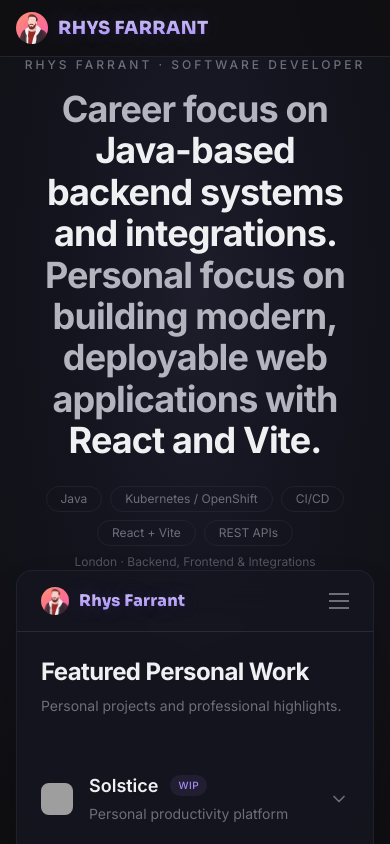
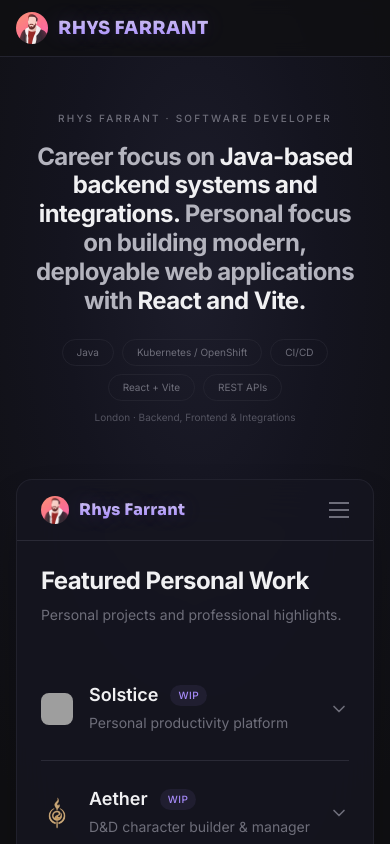
Before and after one commit to RhysFarrant/RhysFarrant, a React (Vite) app: page / in a window 390 px wide. Shown: the top 844 px of the page. Built offline with nearby package versions, Linux system fonts and the light colour scheme; grey boxes are pictures that could not be loaded.

Commit message:
Fixing mobile layout and linkedin links

```diff
--- a/src/App.tsx
+++ b/src/App.tsx
@@ -59,14 +59,14 @@ export default function App() {
       <TopBar />
 
       {/* Hero Stage */}
-      <section className="hero-gradient relative flex min-h-[50vh] flex-col items-center justify-center px-6 text-center">
+      <section className="hero-gradient relative flex min-h-[50vh] flex-col items-center justify-center px-6 py-4 text-center">
         {/* Eyebrow */}
-        <p className="mb-4 text-xs font-medium uppercase tracking-[0.25em] text-text-muted">
+        <p className="mb-4 text-[10px] font-medium uppercase tracking-[0.22em] text-text-muted sm:text-xs">
           Rhys Farrant &middot; Software Developer
         </p>
 
         {/* Headline */}
-        <h1 className="mx-auto mb-6 max-w-2xl text-4xl font-bold leading-[1.15] sm:text-3xl lg:text-4xl">
+        <h1 className="mx-auto mb-6 max-w-2xl text-2xl font-bold leading-[1.2] sm:text-3xl sm:leading-[1.15] lg:text-4xl">
           <span className="text-text-secondary">Career focus on </span>
           Java-based backend systems and integrations.
           <span className="text-text-secondary"> Personal focus on building modern, deployable web applications with </span>
@@ -78,7 +78,7 @@ export default function App() {
           {pills.map((pill) => (
             <span
               key={pill}
-              className="rounded-full border border-border/60 px-3.5 py-1 text-xs text-text-muted"
+              className="rounded-full border border-border/60 px-3.5 py-1 text-[10px] text-text-muted sm:text-xs"
             >
               {pill}
             </span>
@@ -86,7 +86,7 @@ export default function App() {
         </div>
 
         {/* Availability line */}
-        <p className="text-xs text-text-muted/70">
+        <p className="text-[10px] text-text-muted/70 sm:text-xs">
           London &middot; Backend, Frontend &amp; Integrations
         </p>
       </section>
@@ -171,7 +171,7 @@ export default function App() {
                 &middot;
               </span>
               <a
-                href="https://linkedin.com/in/rhysfarrant"
+                href="https://www.linkedin.com/in/rhys-farrant-0585ab173/"
                 target="_blank"
                 rel="noopener noreferrer"
                 className="inline-flex items-center gap-1.5 text-sm transition-colors hover:text-text-primary"
```
Also changed, not shown: 1 other file (tests, documents, lock files or other folders).
